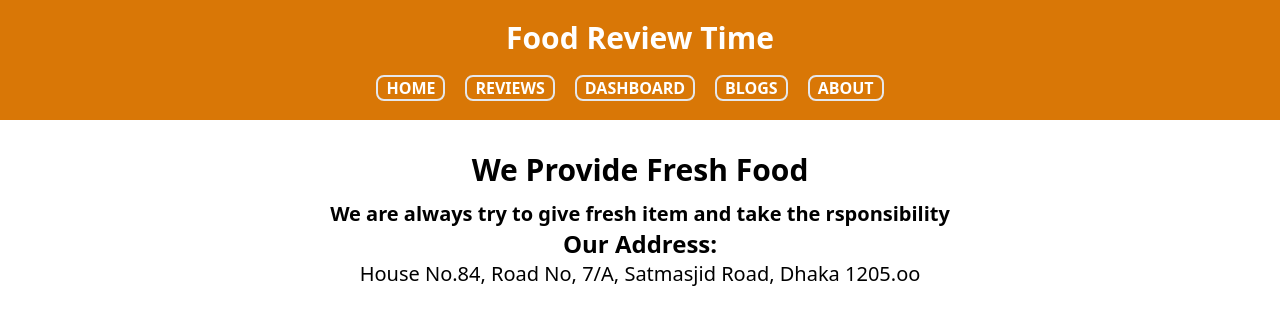
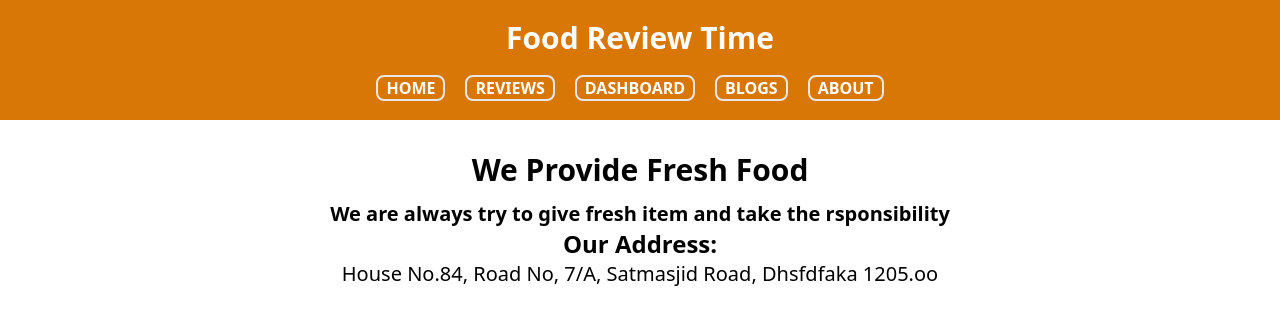
Before and after one commit to mdmehedihasan/food-review-time, a React (Create React App) app: page /about in a window 1280 px wide. Shown: the top 324 px of the page. Built offline with nearby package versions, Linux system fonts and the light colour scheme.

Commit message:
text has changed

```diff
--- a/src/Component/About/About.js
+++ b/src/Component/About/About.js
@@ -7,7 +7,7 @@ const About = () => {
             <h1 className='text-3xl font-bold py-3'>We Provide Fresh Food</h1>
             <p className='text-xl font-bold'>We are always try to give fresh item and take the rsponsibility</p>
             <h3 className='text-2xl font-semibold'>Our Address:</h3>
-            <p className='text-xl'> House No.84, Road No, 7/A, Satmasjid Road, Dhaka 1205.oo</p>
+            <p className='text-xl'> House No.84, Road No, 7/A, Satmasjid Road, Dhsfdfaka 1205.oo</p>
 
         </div>
 
```
